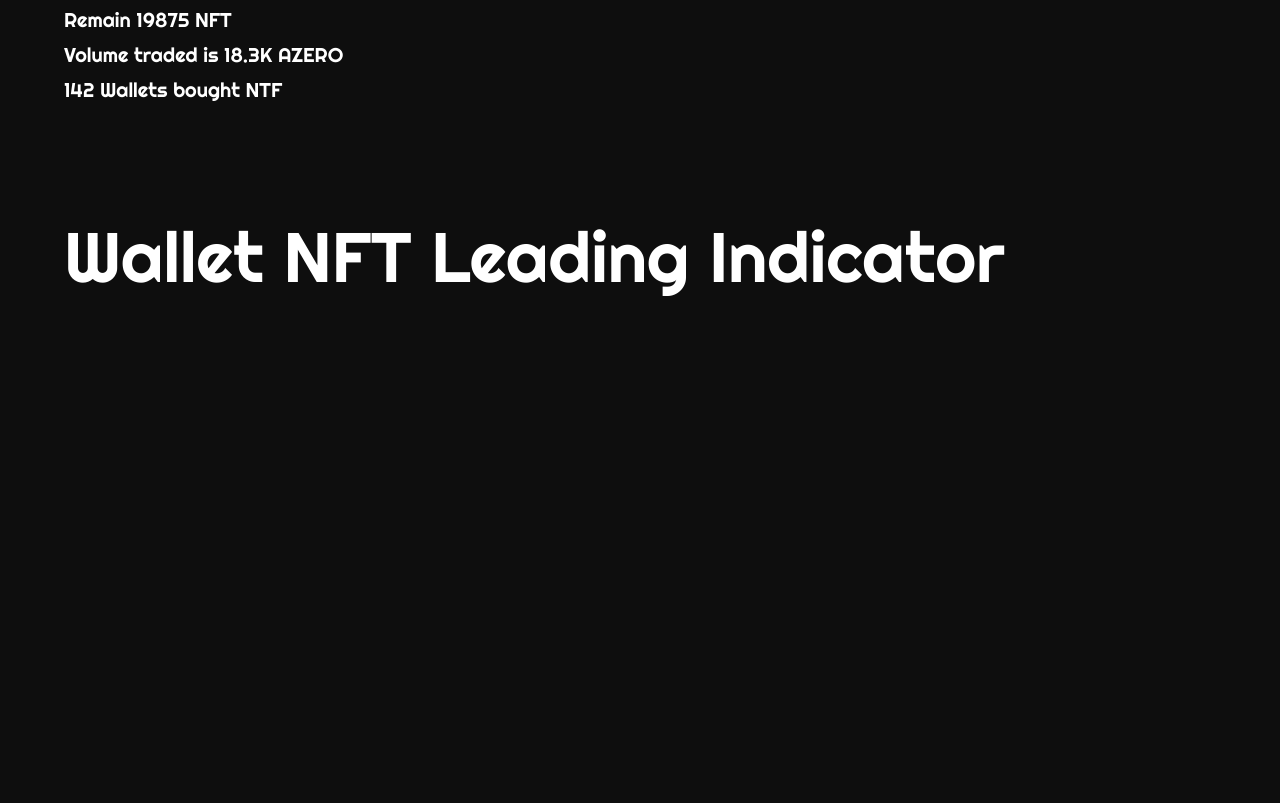
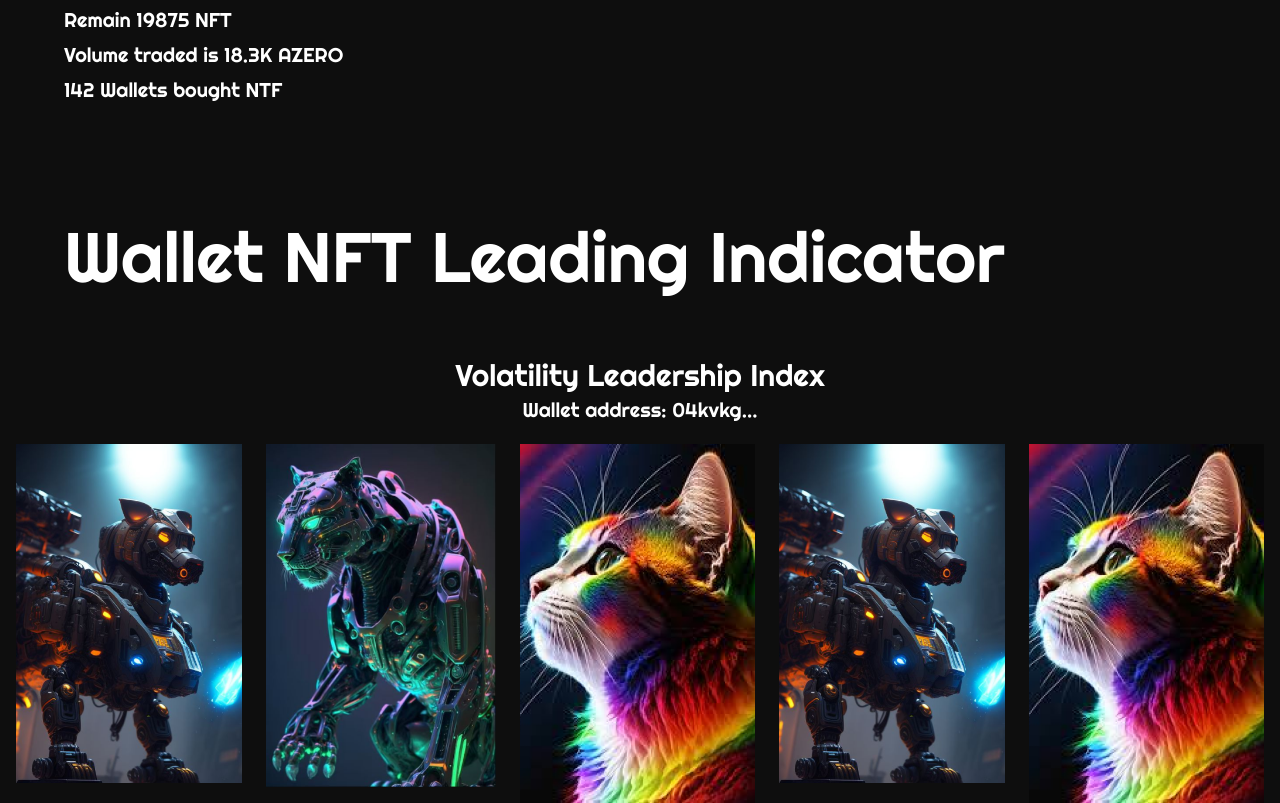
Before and after one commit to amazinghackteam/amazinghackteam.github.io, a plain HTML site: page index.html in a window 1280 px wide. Shown: the part 4131-4934 px from the top of the page. Before the commit the page ends 4488 px from the top, so only its background shows below. Drawn offline with nearby package versions, Linux system fonts and the light colour scheme; a script that the page names is missing.

Commit message:
feat: add ui

```diff
--- a/index.html
+++ b/index.html
@@ -217,6 +217,19 @@
 
 		<div class="mx-16 mt-24 mb-12 titleBig">Wallet NFT Leading Indicator</div>
 
+		<div class="text-center txtBlock mb-4">
+			<div class="text-3xl">Volatility Leadership Index</div>
+			<div>Wallet address: 04kvkg...</div>
+		</div>
+
+		<div class="flex flex-row mx-4">
+			<div class="mr-6"><img src="img/robot_dog_2.png" alt=""></div>
+			<div class="mr-6"><img src="img/robot_dog_3.png" alt=""></div>
+			<div class="mr-6"><img src="img/rainbow_cat_2.png" alt=""></div>
+			<div class="mr-6"><img src="img/robot_dog_2.png" alt=""></div>
+			<div><img src="img/rainbow_cat_2.png" alt=""></div>
+		</div>
+
 
 		<script>
 			const provider = new ethers.providers.Web3Provider(
```
